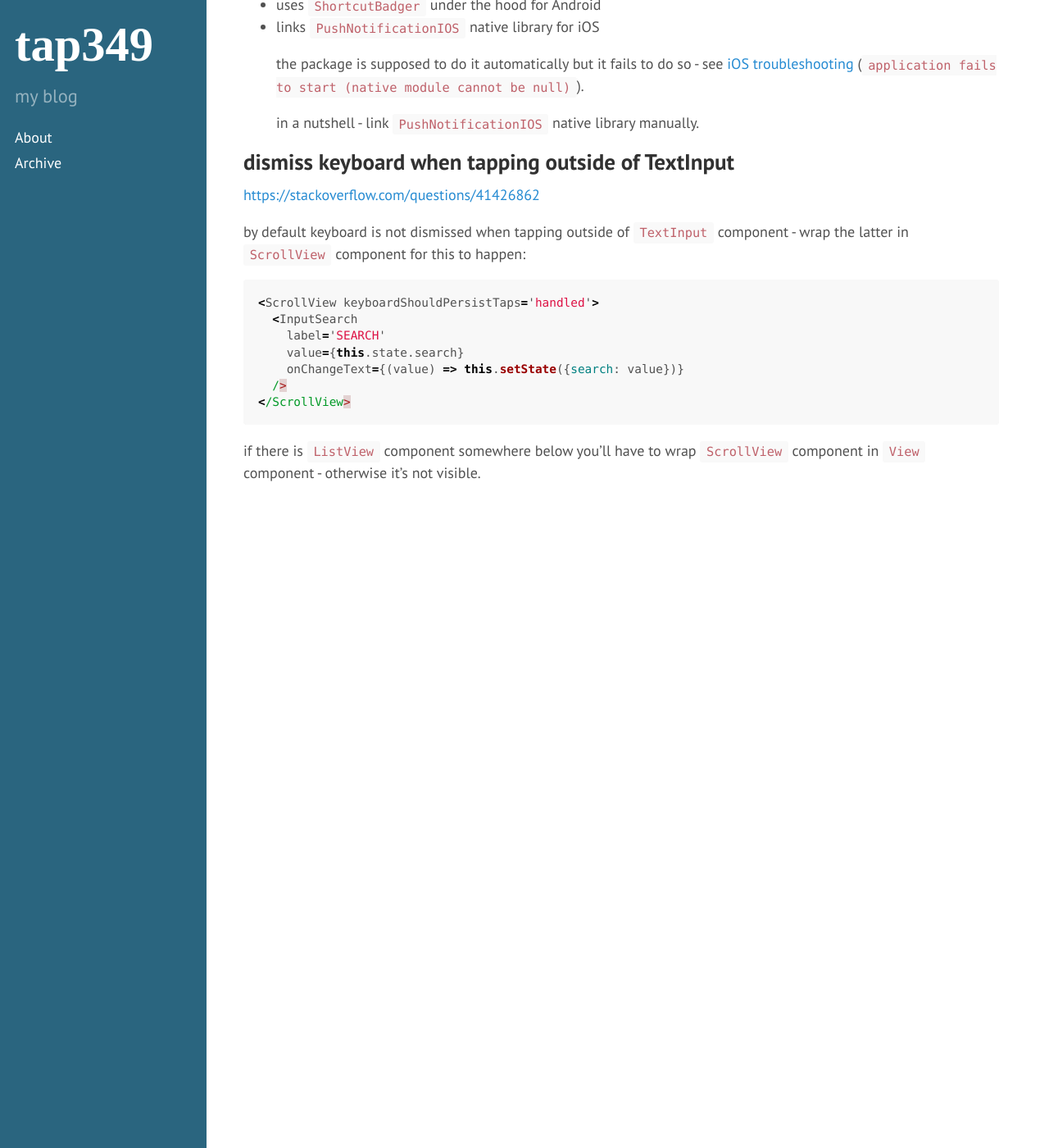
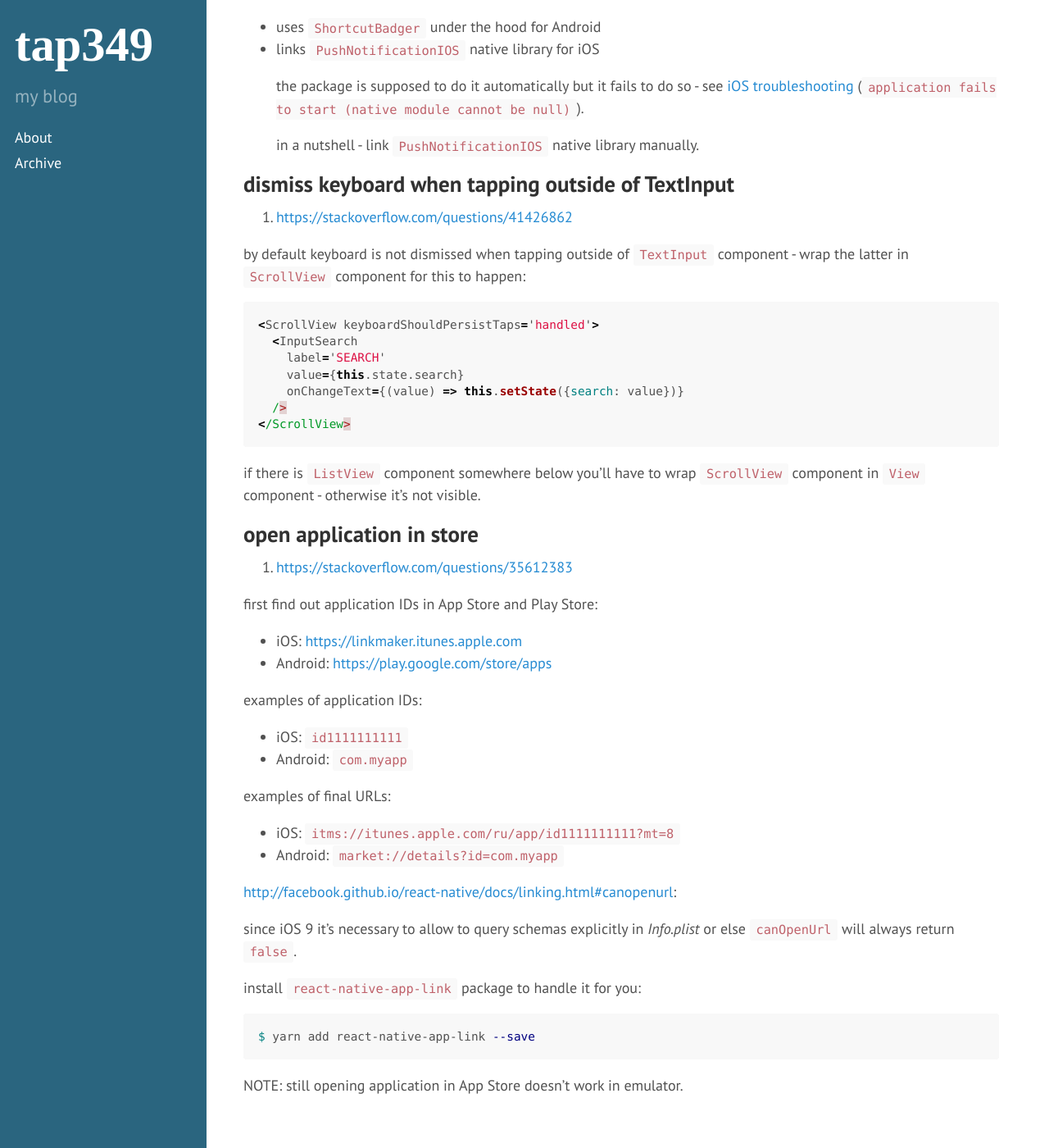
Before and after one commit to tap349/tap349.github.io, a Jekyll site: the page built from _posts/2017-07-24-react-native-tips.md, in a window 1280 px wide and 1400 px high, scrolled down 905 px. Shown: the whole window at 82% size. Built offline with Jekyll 4.4.1, drawn with Linux system fonts in a browser that asks for light colours; some of the changed text lies outside the part shown.

Commit message:
update 2017-09-06_15:16:06

````diff
--- a/_posts/2017-07-24-react-native-tips.md
+++ b/_posts/2017-07-24-react-native-tips.md
@@ -14,7 +14,7 @@ categories: [react-native]
 
 ## set application icon badge number
 
-<https://stackoverflow.com/questions/40313361>
+1. <https://stackoverflow.com/questions/40313361>
 
 ### Android
 
@@ -53,7 +53,7 @@ RN package which:
 
 ## dismiss keyboard when tapping outside of TextInput
 
-<https://stackoverflow.com/questions/41426862>
+1. <https://stackoverflow.com/questions/41426862>
 
 by default keyboard is not dismissed when tapping outside of `TextInput`
 component - wrap the latter in `ScrollView` component for this to happen:
@@ -70,3 +70,35 @@ component - wrap the latter in `ScrollView` component for this to happen:
 
 if there is `ListView` component somewhere below you'll have to wrap
 `ScrollView` component in `View` component - otherwise it's not visible.
+
+## open application in store
+
+1. <https://stackoverflow.com/questions/35612383>
+
+first find out application IDs in App Store and Play Store:
+
+- iOS: <https://linkmaker.itunes.apple.com>
+- Android: <https://play.google.com/store/apps>
+
+examples of application IDs:
+
+- iOS: `id1111111111`
+- Android: `com.myapp`
+
+examples of final URLs:
+
+- iOS: `itms://itunes.apple.com/ru/app/id1111111111?mt=8`
+- Android: `market://details?id=com.myapp`
+
+<http://facebook.github.io/react-native/docs/linking.html#canopenurl>:
+
+since iOS 9 it's necessary to allow to query schemas explicitly in
+_Info.plist_ or else `canOpenUrl` will always return `false`.
+
+install `react-native-app-link` package to handle it for you:
+
+```sh
+$ yarn add react-native-app-link --save
+```
+
+NOTE: still opening application in App Store doesn't work in emulator.
````
Also changed, not shown: _posts/2017-05-25-react-native-ios.md (+2 -2 lines), _posts/2017-07-04-react-native-troubleshooting.md (+1 -1 lines).
